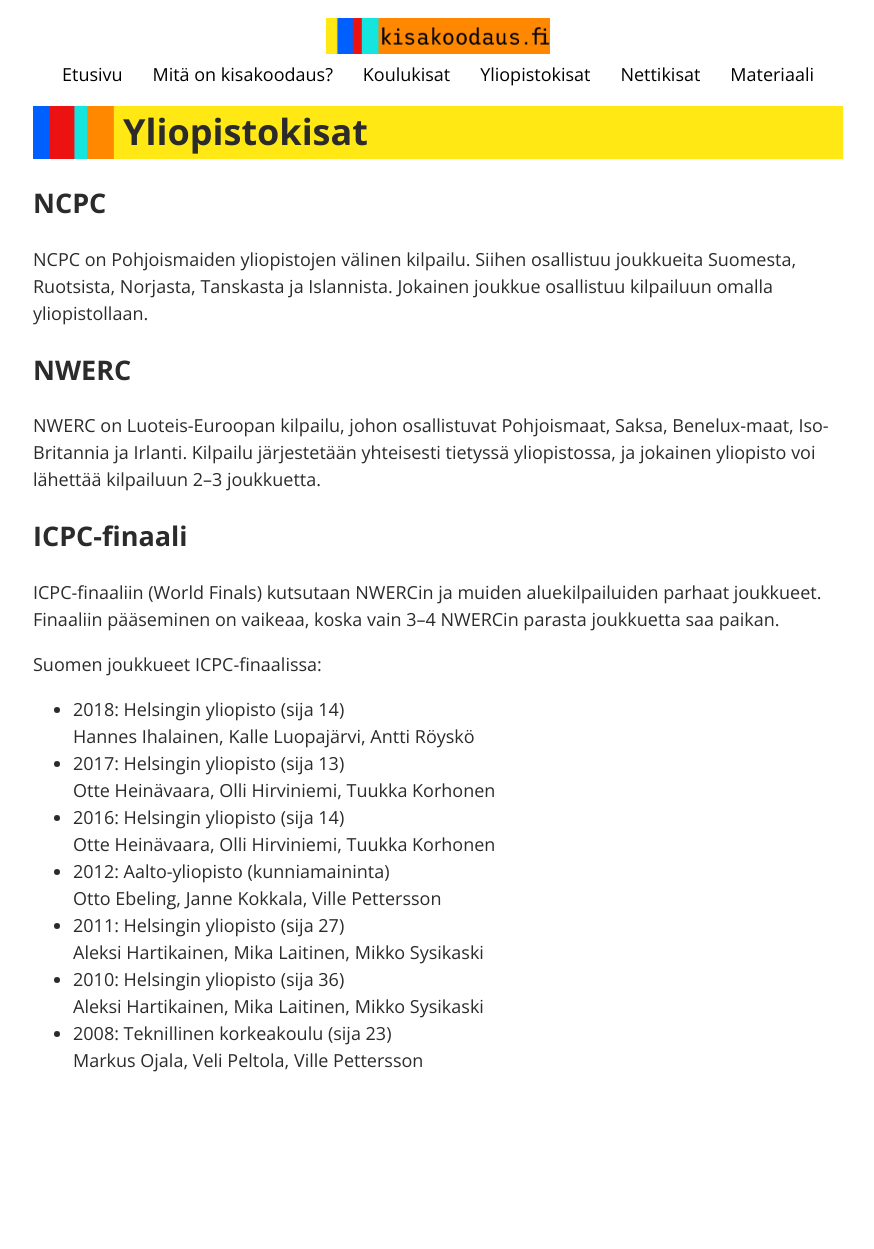
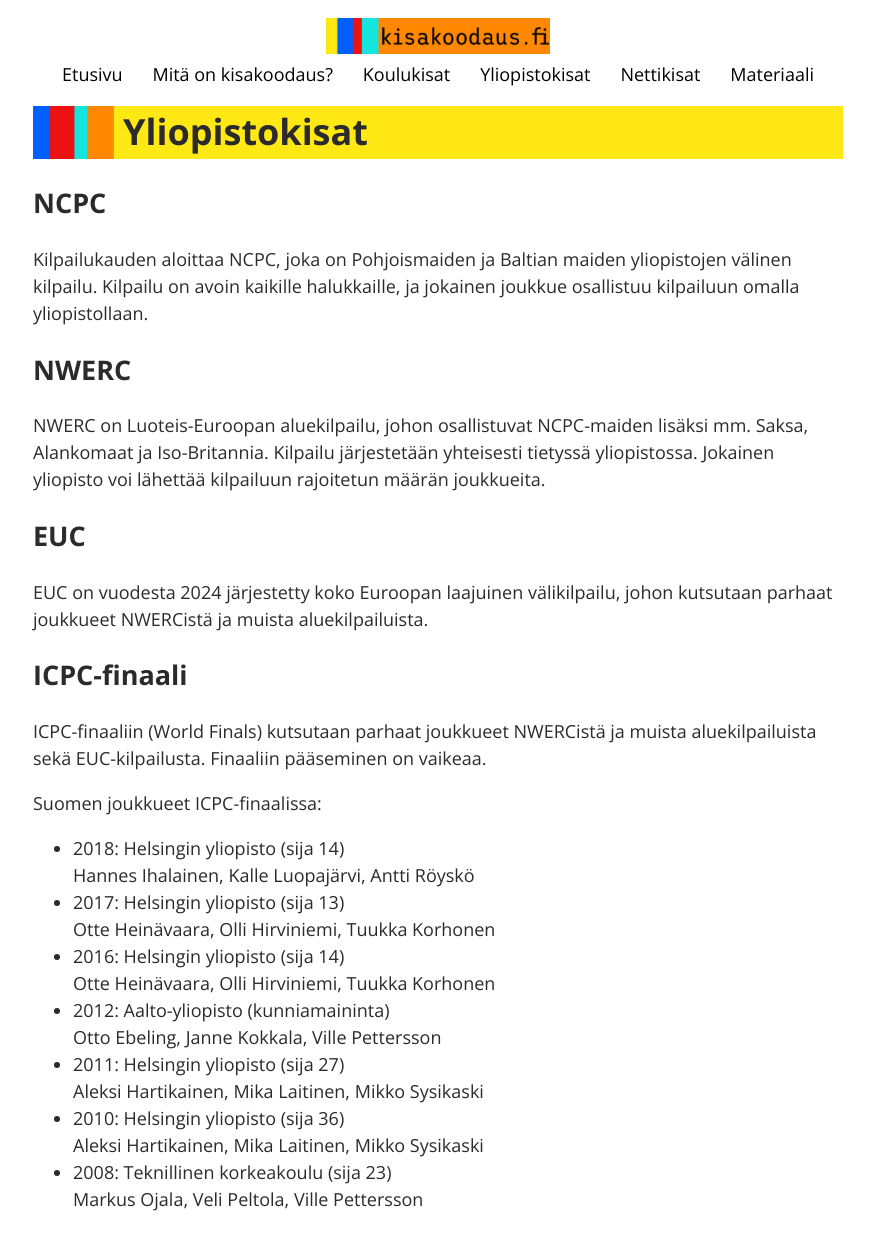
Before and after one commit to kisakoodaus/kisakoodaus.fi, a Jekyll site: the page built from icpc.html, in a window 1280 px wide and 1249 px high. Shown: the whole window, without its empty margins (202-1076 px from the left). Built offline with Jekyll 4.4.1, drawn with Linux system fonts in a browser that asks for light colours.

Commit message:
Päivitä ICPC-sivua

```diff
--- a/icpc.html
+++ b/icpc.html
@@ -4,36 +4,36 @@
 
 <h2>NCPC</h2>
 
-<p>NCPC on Pohjoismaiden
+<p>
+Kilpailukauden aloittaa NCPC, joka on Pohjoismaiden ja Baltian maiden
 yliopistojen välinen kilpailu.
-Siihen osallistuu joukkueita Suomesta, Ruotsista,
-Norjasta, Tanskasta ja Islannista.
-Jokainen joukkue osallistuu kilpailuun
-omalla yliopistollaan.</p>
-
-<!--<p>Seuraava NCPC järjestetään 6.10.2018 klo 12–17.
-<a href="https://ncpc.idi.ntnu.no/ncpc2018/">Lisätietoa</a></p>-->
-
+Kilpailu on avoin kaikille halukkaille, ja
+jokainen joukkue osallistuu kilpailuun omalla yliopistollaan.
+</p>
 
 <h2>NWERC</h2>
 
-<p>NWERC on Luoteis-Euroopan
-kilpailu, johon osallistuvat Pohjoismaat, Saksa,
-Benelux-maat, Iso-Britannia ja Irlanti.
-Kilpailu järjestetään yhteisesti tietyssä yliopistossa,
-ja jokainen yliopisto voi lähettää kilpailuun 2–3 joukkuetta.</p>
+<p>
+NWERC on Luoteis-Euroopan aluekilpailu, johon osallistuvat NCPC-maiden
+lisäksi mm. Saksa, Alankomaat ja Iso-Britannia.
+Kilpailu järjestetään yhteisesti tietyssä yliopistossa.
+Jokainen yliopisto voi lähettää kilpailuun rajoitetun määrän joukkueita.
+</p>
 
-<!--<p>Seuraava NWERC järjestetään 15.–17.11.2019 Eindhovenissa
-Alankomaissa. <a href="http://nwerc.eu">Lisätietoa</a></p>-->
+<h2>EUC</h2>
+
+<p>
+EUC on vuodesta 2024 järjestetty koko Euroopan laajuinen välikilpailu,
+johon kutsutaan parhaat joukkueet NWERCistä ja muista aluekilpailuista.
+</p>
 
 <h2>ICPC-finaali</h2>
 
-<p>ICPC-finaaliin (World Finals) kutsutaan NWERCin
-ja muiden aluekilpailuiden parhaat joukkueet.
-Finaaliin pääseminen on vaikeaa, koska vain 3–4
-NWERCin parasta joukkuetta saa paikan.</p>
-
-<!--<p>Seuraava ICPC-finaali järjestetään 15.–20.4.2018 Kiinassa.</p>-->
+<p>
+ICPC-finaaliin (World Finals) kutsutaan parhaat joukkueet NWERCistä ja muista
+aluekilpailuista sekä EUC-kilpailusta.
+Finaaliin pääseminen on vaikeaa.
+</p>
 
 <p>Suomen joukkueet ICPC-finaalissa:</p>
 
```
